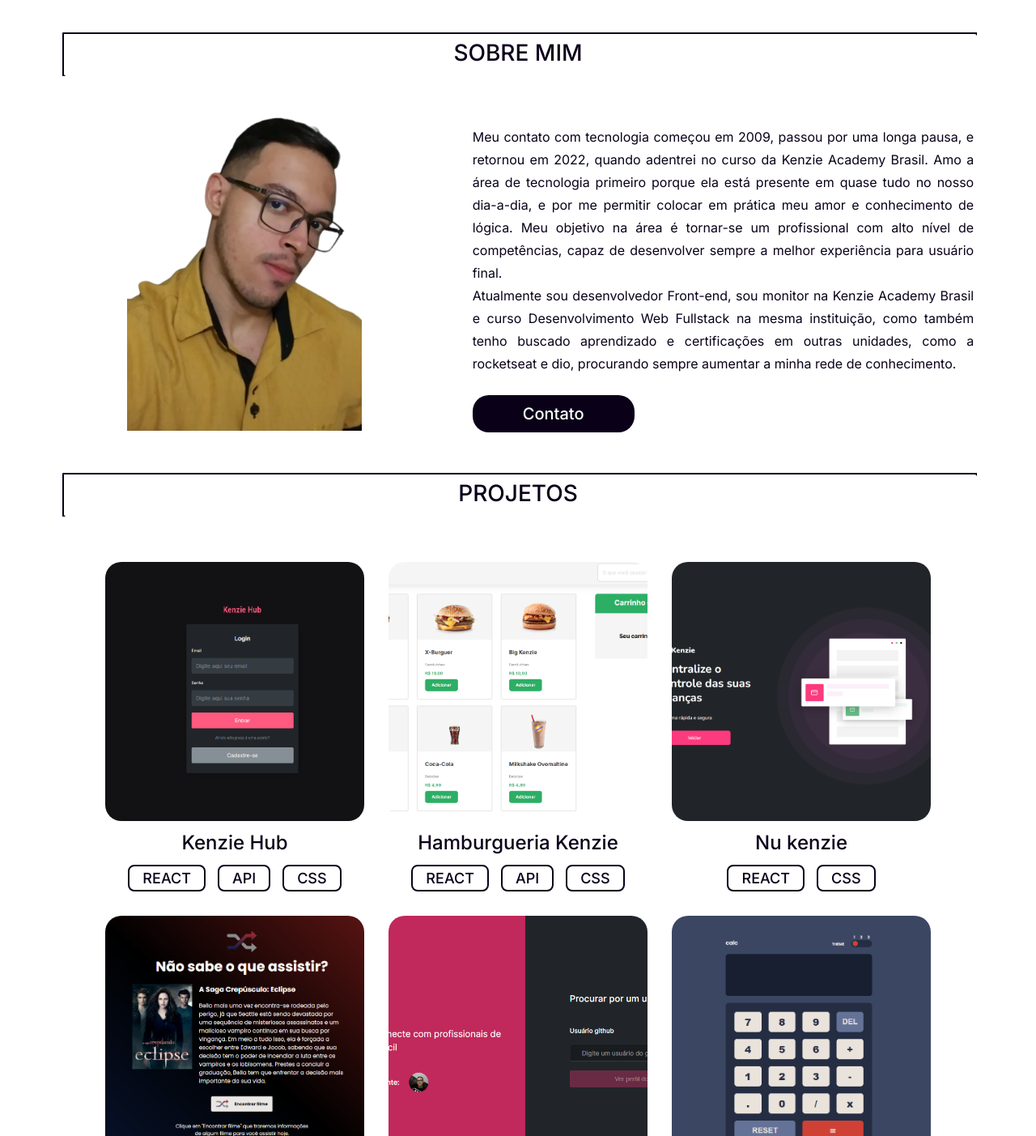
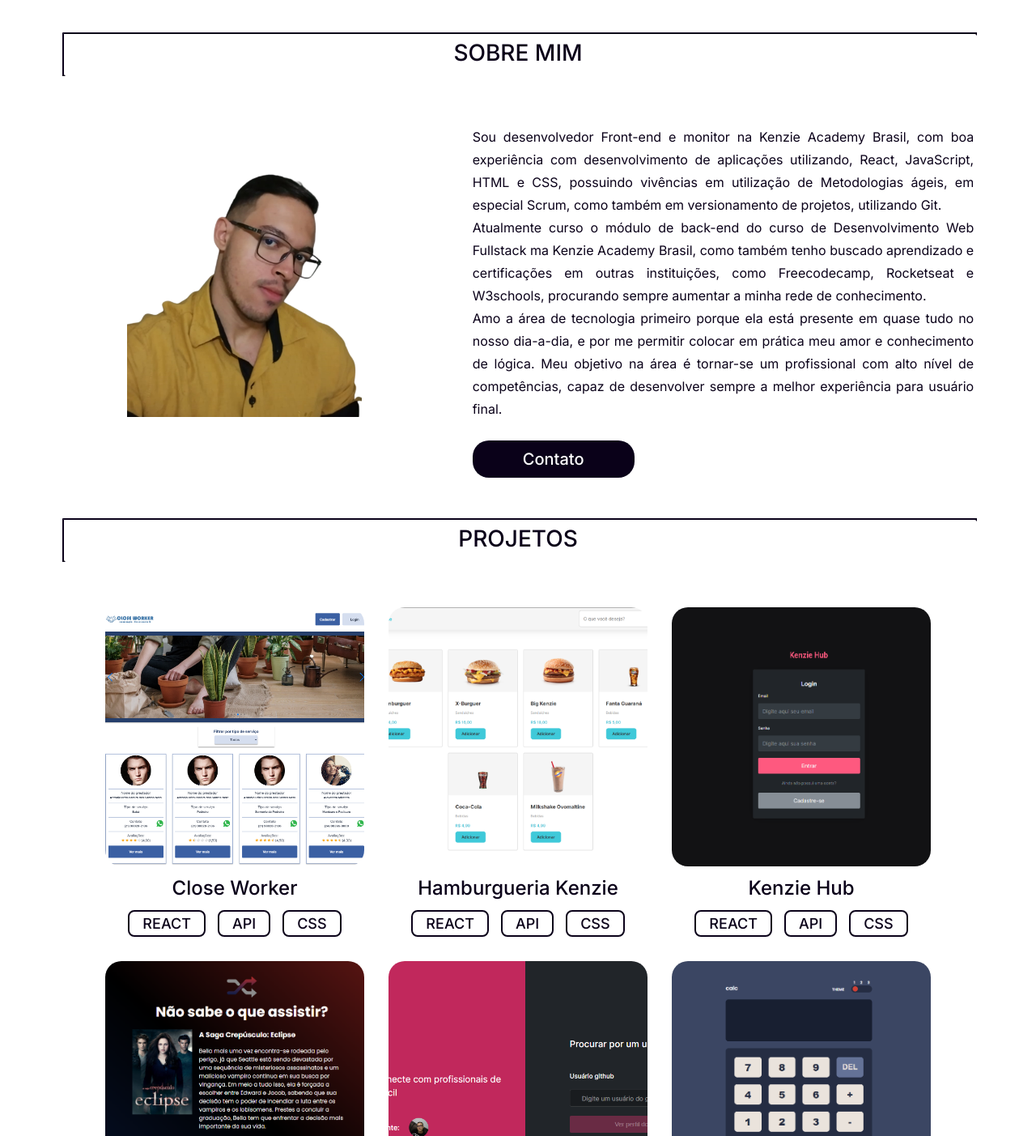
Before and after one commit to AntonioSantosBJPE/myPortfolio, a plain HTML site: page src/pages/home/index.html in a window 1280 px wide. Shown: the part 480-1883 px from the top of the page at 81% size. Drawn offline with Linux system fonts and the light colour scheme.

Commit message:
fix: dateProjects array

```diff
--- a/src/pages/home/index.html
+++ b/src/pages/home/index.html
@@ -60,9 +60,8 @@
             DESENVOLVEDOR FRONTEND
           </h2>
           <p class="box-resum-infos-description">
-            Sou desenvolvedor Front-end com foco em React, JavaScript, CSS,
-            HTML, monitor e estudante do curso de Desenvolvimento Web Full Stack
-            da Kenzie Academy Brazil.
+            Desenvolvedor Front-end com foco em React, TypeScript, JavaScript,
+            CSS e HTML!
           </p>
 
           <a
@@ -127,18 +126,23 @@
 
           <div class="box-about-text-description">
             <p class="about-description">
-              Meu contato com tecnologia começou em 2009, passou por uma longa
-              pausa, e retornou em 2022, quando adentrei no curso da Kenzie
-              Academy Brasil. Amo a área de tecnologia primeiro porque ela está
-              presente em quase tudo no nosso dia-a-dia, e por me permitir
-              colocar em prática meu amor e conhecimento de lógica. Meu objetivo
-              na área é tornar-se um profissional com alto nível de
-              competências, capaz de desenvolver sempre a melhor experiência
-              para usuário final. <br />Atualmente sou desenvolvedor Front-end,
-              sou monitor na Kenzie Academy Brasil e curso Desenvolvimento Web
-              Fullstack na mesma instituição, como também tenho buscado
-              aprendizado e certificações em outras unidades, como a rocketseat
-              e dio, procurando sempre aumentar a minha rede de conhecimento.
+              Sou desenvolvedor Front-end e monitor na Kenzie Academy Brasil,
+              com boa experiência com desenvolvimento de aplicações utilizando,
+              React, JavaScript, HTML e CSS, possuindo vivências em utilização
+              de Metodologias ágeis, em especial Scrum, como também em
+              versionamento de projetos, utilizando Git.
+              <br />
+              Atualmente curso o módulo de back-end do curso de Desenvolvimento
+              Web Fullstack ma Kenzie Academy Brasil, como também tenho buscado
+              aprendizado e certificações em outras instituições, como
+              Freecodecamp, Rocketseat e W3schools, procurando sempre aumentar a
+              minha rede de conhecimento.
+              <br />
+              Amo a área de tecnologia primeiro porque ela está presente em
+              quase tudo no nosso dia-a-dia, e por me permitir colocar em
+              prática meu amor e conhecimento de lógica. Meu objetivo na área é
+              tornar-se um profissional com alto nível de competências, capaz de
+              desenvolver sempre a melhor experiência para usuário final.
             </p>
 
             <a
--- a/src/scripts/dateProjects.js
+++ b/src/scripts/dateProjects.js
@@ -1,4 +1,19 @@
 export const infosProjects = [
+  {
+    name: "Close Worker",
+    tags: ["REACT", "API", "CSS"],
+    imgCapa: "../../assets/capaCloseWorker.png",
+    linkSite: "https://close-work.vercel.app/home",
+    linkGithub: "https://github.com/AntonioSantosBJPE/closeWorker",
+  },
+  {
+    name: "Hamburgueria Kenzie",
+    tags: ["REACT", "API", "CSS"],
+    imgCapa: "../../assets/capaHamburgueria.png",
+    linkSite:
+      "https://react-entrega-template-hamburgueria-da-kenzie-2-0.vercel.app/login",
+    linkGithub: "https://github.com/AntonioSantosBJPE/hamburgueria",
+  },
   {
     name: "Kenzie Hub",
     tags: ["REACT", "API", "CSS"],
@@ -7,21 +22,7 @@
       "https://react-entrega-kenzie-hub-complete-antonio-santos-bjpe.vercel.app/login",
     linkGithub: "https://github.com/AntonioSantosBJPE/Kenzie-Hub",
   },
-  {
-    name: "Hamburgueria Kenzie",
-    tags: ["REACT", "API", "CSS"],
-    imgCapa: "../../assets/capaBburguerkenzie.png",
-    linkSite:
-      "https://react-entrega-template-hamburgueria-da-kenzie-antoniosantosbjpe.vercel.app/",
-    linkGithub: "https://github.com/AntonioSantosBJPE/Hamburgueria-da-Kenzie",
-  },
-  {
-    name: "Nu kenzie",
-    tags: ["REACT", "CSS"],
-    imgCapa: "../../assets/capaNuKenzie.png",
-    linkSite: "https://nu-kenzie-beta-five.vercel.app/",
-    linkGithub: "https://github.com/AntonioSantosBJPE/NuKenzie",
-  },
+
   {
     name: "RocketFlix",
     tags: ["HTML", "CSS", "JS", "API"],
@@ -43,18 +44,4 @@
     linkSite: "https://antoniosantosbjpe.github.io/Calculadora/",
     linkGithub: "https://github.com/AntonioSantosBJPE/Calculadora",
   },
-  // {
-  //   name: "SearchCountries",
-  //   tags: ["HTML", "CSS", "JS", "API"],
-  //   imgCapa: "../../assets/capaSearchCountries.png",
-  //   linkSite: "https://antoniosantosbjpe.github.io/SearchCountries/",
-  //   linkGithub: "https://github.com/AntonioSantosBJPE/SearchCountries",
-  // },
-  // {
-  //   name: "Slide de testemunhos",
-  //   tags: ["HTML", "CSS", "JS"],
-  //   imgCapa: "../../assets/capaSlideTestemunhos.png",
-  //   linkSite: "https://antoniosantosbjpe.github.io/SlideTestemunhos/",
-  //   linkGithub: "https://github.com/AntonioSantosBJPE/SlideTestemunhos",
-  // },
 ];
--- a/src/styles/sectionAbout.css
+++ b/src/styles/sectionAbout.css
@@ -24,7 +24,7 @@
 .about-figure > img {
   width: 100%;
   max-width: 186px;
-  object-fit: cover;
+  object-fit: contain;
 }
 
 .box-about-text-description {
```
Also changed, not shown: src/assets/capaBburguerkenzie.png (deleted), src/assets/capaCloseWorker.png (added), src/assets/capaHamburgueria.png (added), src/assets/capaNuKenzie.png (deleted), src/assets/capaSearchCountries.png (deleted), src/assets/capaSlideTestemunhos.png (deleted).
